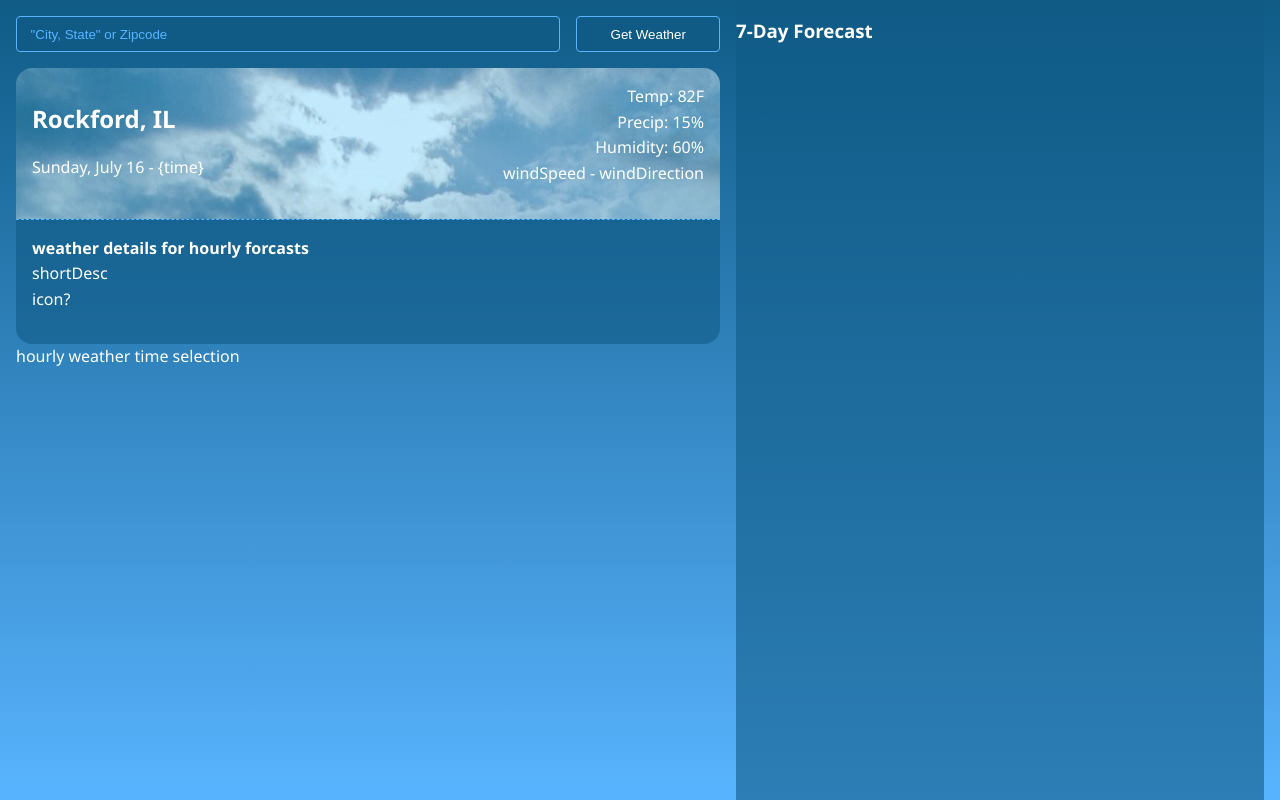
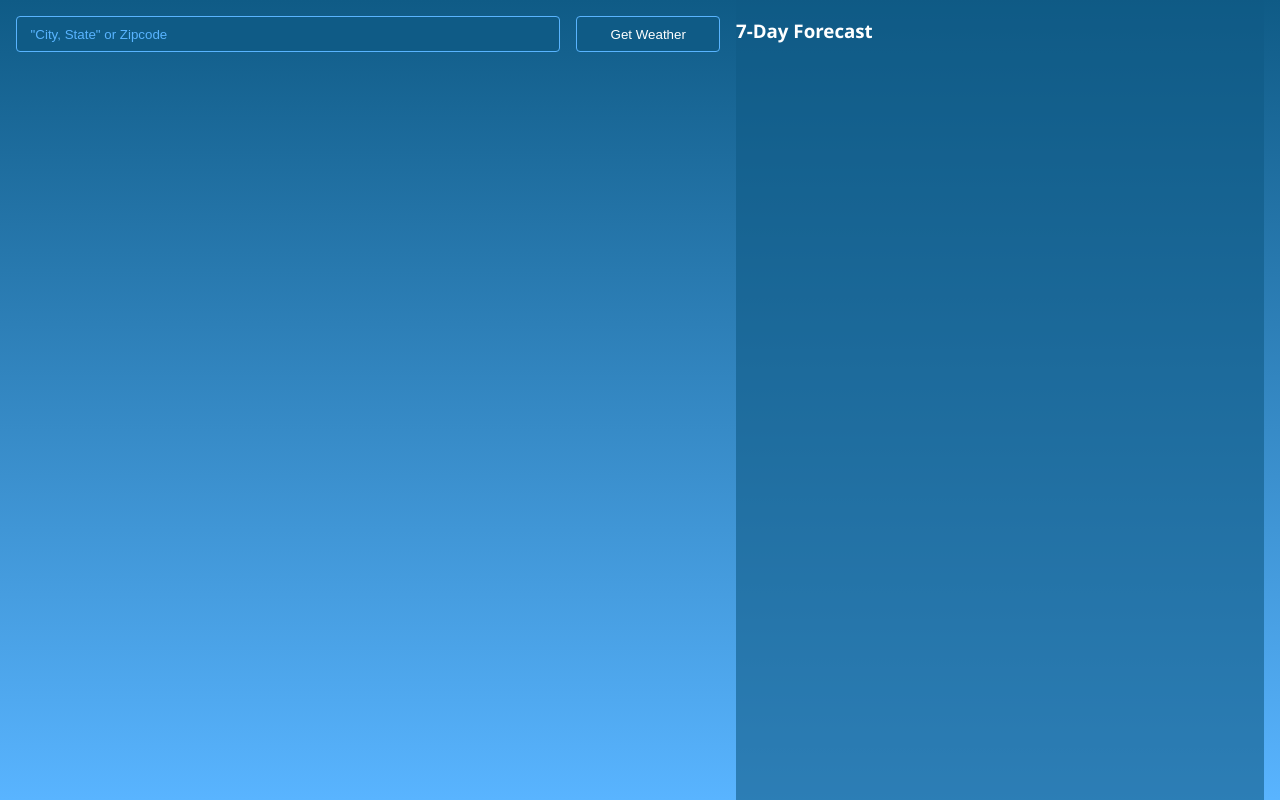
Before and after one commit to ShawnO86/National_News_Weather, a Vue app: page / in a window 1280 px wide. Built offline with nearby package versions, Linux system fonts and the light colour scheme.

Commit message:
hourly weather slider

```diff
--- a/src/App.vue
+++ b/src/App.vue
@@ -3,7 +3,7 @@
     <div class="search">
       <location-input @location="setLocation" />
     </div>
-    <hourly-weather></hourly-weather>
+    <hourly-weather v-if="hourlyWeatherData" :hourlyWeather="hourlyWeatherData"></hourly-weather>
   </section>
   <section class="sideBar">
     <side-bar></side-bar>
@@ -18,7 +18,8 @@ import { ref } from 'vue';
 
 let inputLocation = ref('');
 //let locationMsg = ref('');
-let weatherData = ref('');
+let dailyWeatherData = ref('');
+let hourlyWeatherData = ref('');
 
 function setLocation(location) {
   inputLocation.value = location;
@@ -51,8 +52,15 @@ async function getWeather(params) {
   const fetchWeather = await getData(
     `http://localhost:8081/weather/${params[0]}/${params[1]}/${params[2]}`
   );
-  weatherData.value = fetchWeather;
-  console.log(weatherData.value);
+  dailyWeatherData.value = fetchWeather.weatherData.dailyForecast;
+  hourlyWeatherData.value = {
+    hourly: fetchWeather.weatherData.hourlyForecast,
+    air: fetchWeather.weatherData.airQuality,
+    alerts: fetchWeather.weatherData.alerts,
+    location: `${fetchWeather.zoneData.name}, ${fetchWeather.zoneData.local}`
+  };
+  console.log('daily', dailyWeatherData.value);
+  console.log('hourly', hourlyWeatherData.value);
 }
 
 /* for hourly forecast: have sun move with hours for daytime and then have moon come in for night with some type of slider to change the hour.*/
--- a/src/components/hourlyWeather.vue
+++ b/src/components/hourlyWeather.vue
@@ -1,17 +1,24 @@
 <template>
   <div id="weatherBox">
-      <weather-box-head></weather-box-head>
+    <weather-box-head :selectedHour="selectedHour"></weather-box-head>
     <div class="weatherBox_details">
-        <h4>weather details for hourly forcasts</h4>
-        <p>shortDesc</p>
-        <p>icon?</p>
+      <h4>Slide to select forecast hour. (48 hours)</h4>
+      <div class="hourSelection">
+        <input type="range" id="time" name="time" min="0" max="47" v-model="hourIndex" />
       </div>
     </div>
-    <p>hourly weather time selection</p>
+  </div>
 </template>
 
   <script setup>
 import weatherBoxHead from './weatherBoxHead.vue';
+import { reactive, ref, computed } from 'vue';
+const props = defineProps(['hourlyWeather']);
+let hourIndex = ref(0);
+let selectedHour = reactive({
+  location: props.hourlyWeather.location,
+  weather: computed(() => props.hourlyWeather.hourly[hourIndex.value])
+});
 </script>
 
   <style scoped>
@@ -25,4 +32,21 @@
   padding: 1rem 1rem 2rem 1rem;
   border-top: 1px dashed var(--secondary-hex);
 }
+.hourSelection {
+  display: flex;
+  flex-wrap: wrap;
+  justify-content: space-between;
+  gap: 0.5rem;
+}
+.hourBtn {
+  width: fit-content;
+  background: none;
+  border: 1px solid var(--secondary-hex);
+  color: var(--secondary-hex);
+  cursor: pointer;
+  padding: 0.5rem;
+}
+input {
+  width: 100%;
+}
 </style>
--- a/src/components/weatherBoxHead.vue
+++ b/src/components/weatherBoxHead.vue
@@ -1,27 +1,33 @@
 <template>
   <div class="weatherBox_head" :style="{ backgroundImage: 'url(' + bgImage + ')' }">
     <div class="weather_head_CityDate">
-      <h1>Rockford, IL</h1>
-      <p>Sunday, July 16 - {time}</p>
+      <h1>{{ weather.location }}</h1>
+      <p>{{ weather.weather.time }}</p>
     </div>
     <div class="weather_head_data">
-      <p>Temp: 82F</p>
-      <p>Precip: 15%</p>
-      <p>Humidity: 60%</p>
-      <p>windSpeed - windDirection</p>
+      <p>{{ props.selectedHour.weather.shortDesc }} {{ props.selectedHour.weather.temp }}</p>
+      <p>Precip: {{ props.selectedHour.weather.precip }}</p>
+      <p>Humidity: {{ props.selectedHour.weather.humidity }}</p>
+      <p>
+        Wind: {{ props.selectedHour.weather.windSpeed }}
+        {{ props.selectedHour.weather.windDirection }}
+      </p>
     </div>
   </div>
 </template>
 
 <script setup>
 import { computed, ref } from 'vue';
-const weatherType = ref('Cloudy');
+const props = defineProps(['selectedHour']);
+
 const bgImage = computed(changeBackgroundImage);
+let weather = ref(props.selectedHour);
+let weatherType = computed(() => weather.value.weather.shortDesc);
 
 //optimize images after crop to .webp and maybe lower res
 const weatherTypes = [
-  { type: ['Fair', 'Clear'], image: 'clear.jpg' }, //pic done
-  { type: ['Clouds', 'Cloudy'], image: 'cloudy.jpg' }, //pic done
+  { type: ['Fair', 'Clear', 'Sunny'], image: 'clear.jpg' }, //pic done
+  { type: ['Clouds', 'Cloudy', 'Haze'], image: 'cloudy.jpg' }, //pic done
   { type: ['Overcast'], image: 'overcast.jpg' }, //pic done
   { type: ['Snow', 'Blizzard'], image: 'snow.jpg' },
   { type: ['Freezing Rain', 'Ice'], image: 'freezing_rain_ice.jpg' },
@@ -53,11 +59,10 @@ h1 {
   padding: 1rem 1rem 2rem 1rem;
   background-size: cover;
   background-blend-mode: overlay;
-  background: rgba(var(--bg-rgb), 0.25);
+  background: rgba(var(--bg-rgb), 0.75);
   border-radius: 1rem 1rem 0 0;
   display: flex;
   justify-content: space-between;
-
 }
 .weather_head_data {
   display: flex;
```
Also changed, not shown: 1 other file (tests, documents, lock files or other folders). Lines whose indentation alone changed are shown as unchanged.
